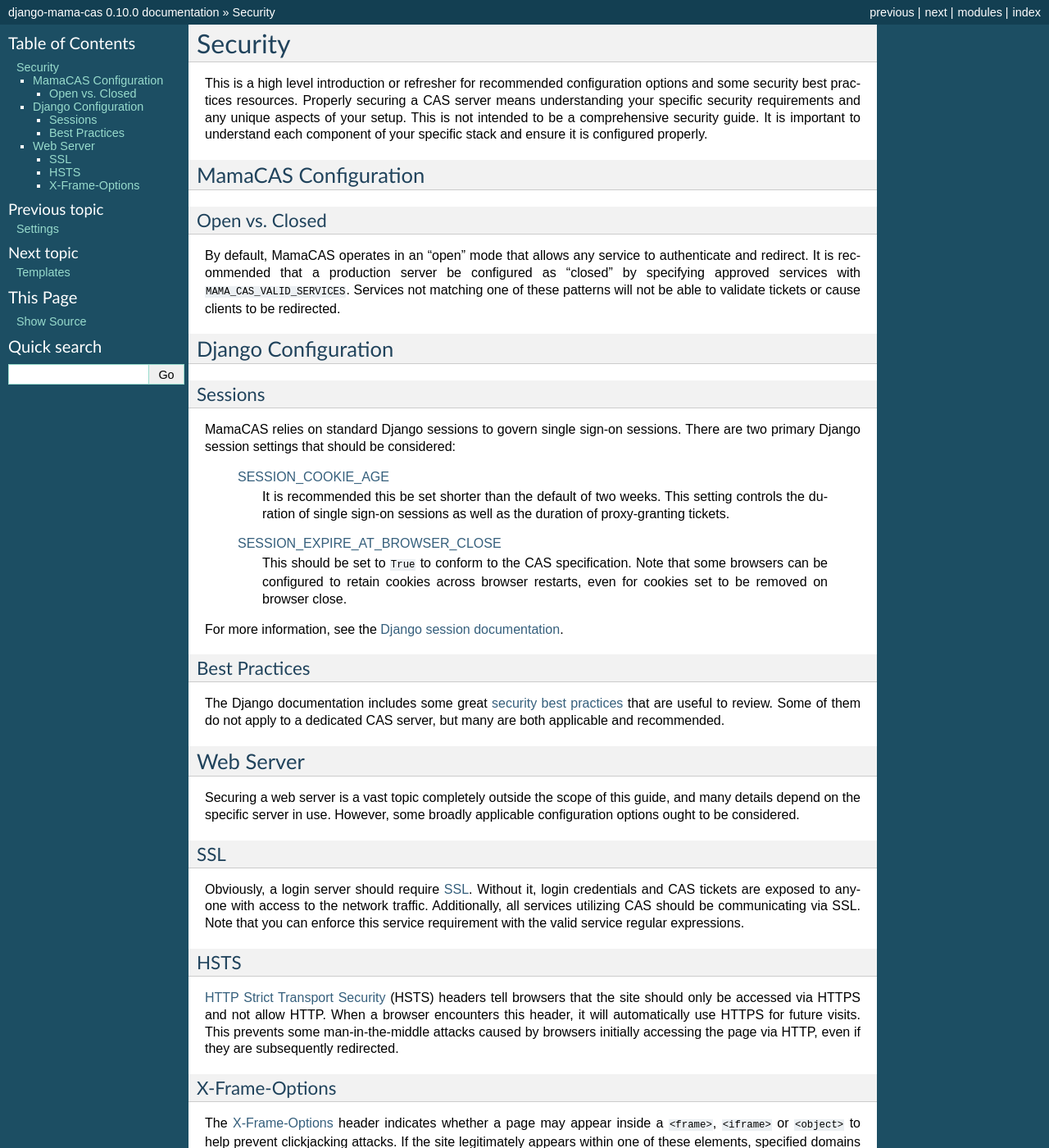
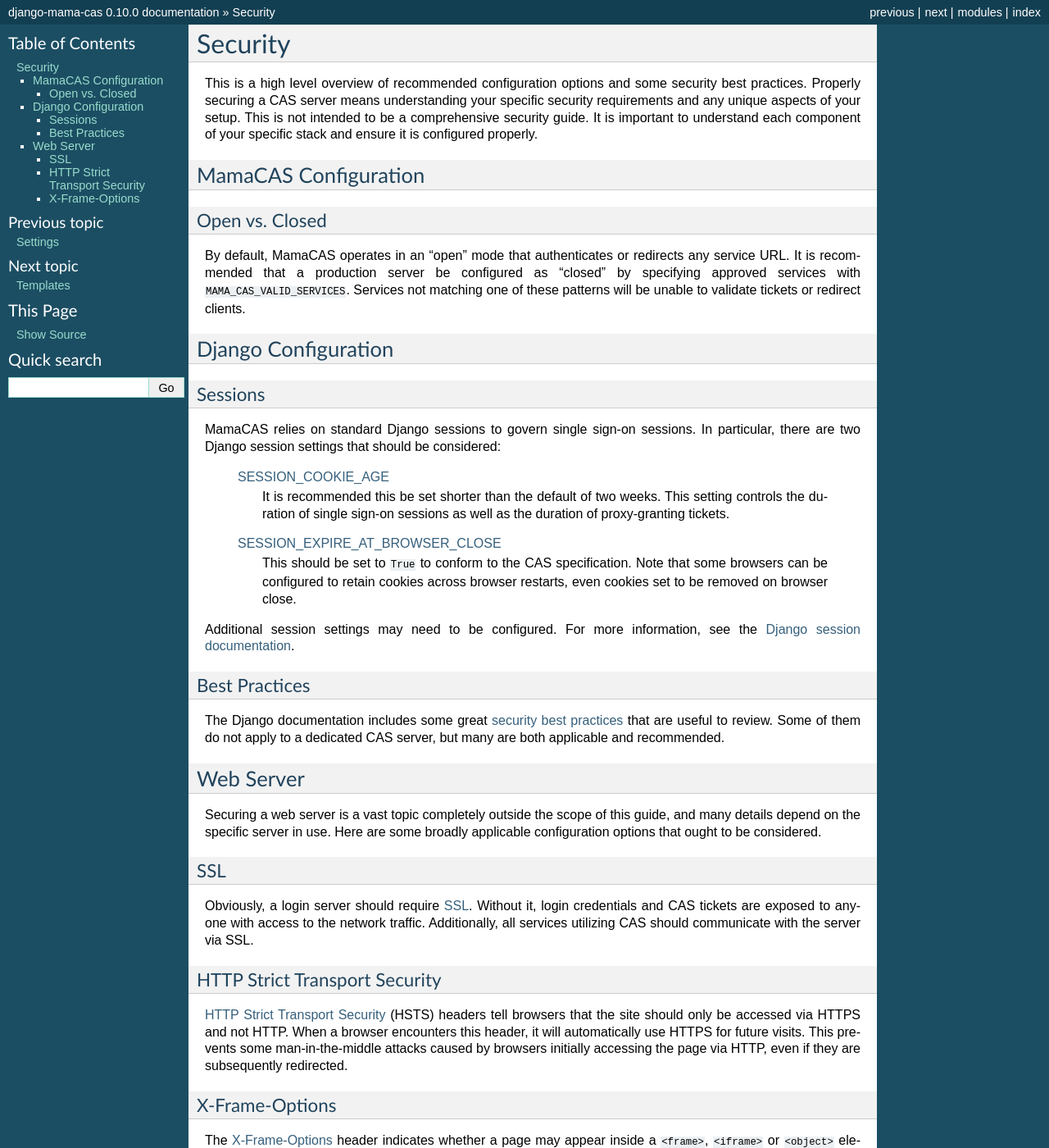
Before and after one commit to jbittel/django-mama-cas, a Sphinx documentation site: the page built from docs/security.rst, in a window 1280 px wide and 1400 px high. Shown: the whole window at 82% size. Built offline with Sphinx 7.4.7, drawn with Linux system fonts in a browser that asks for light colours; some of the changed text lies outside the part shown.

Commit message:
Improve security documentation

```diff
--- a/docs/security.rst
+++ b/docs/security.rst
@@ -3,12 +3,12 @@
 Security
 ========
 
-This is a high level introduction or refresher for recommended configuration
-options and some security best practices resources. Properly securing a CAS
-server means understanding your specific security requirements and any unique
-aspects of your setup. This is not intended to be a comprehensive security
-guide. It is important to understand each component of your specific stack and
-ensure it is configured properly.
+This is a high level overview of recommended configuration options and some
+security best practices. Properly securing a CAS server means understanding
+your specific security requirements and any unique aspects of your setup. This
+is not intended to be a comprehensive security guide. It is important to
+understand each component of your specific stack and ensure it is configured
+properly.
 
 MamaCAS Configuration
 ---------------------
@@ -16,11 +16,11 @@
 Open vs. Closed
 ~~~~~~~~~~~~~~~
 
-By default, MamaCAS operates in an "open" mode that allows any service to
-authenticate and redirect. It is recommended that a production server be
-configured as "closed" by specifying approved services with
-``MAMA_CAS_VALID_SERVICES``. Services not matching one of these patterns
-will not be able to validate tickets or cause clients to be redirected.
+By default, MamaCAS operates in an "open" mode that authenticates or redirects
+any service URL. It is recommended that a production server be configured as
+"closed" by specifying approved services with ``MAMA_CAS_VALID_SERVICES``.
+Services not matching one of these patterns will be unable to validate tickets
+or redirect clients.
 
 Django Configuration
 --------------------
@@ -29,7 +29,7 @@
 ~~~~~~~~
 
 MamaCAS relies on standard Django sessions to govern single sign-on sessions.
-There are two primary Django session settings that should be considered:
+In particular, there are two Django session settings that should be considered:
 
    `SESSION_COOKIE_AGE`_
       It is recommended this be set shorter than the default of two weeks.
@@ -39,9 +39,10 @@
    `SESSION_EXPIRE_AT_BROWSER_CLOSE`_
       This should be set to ``True`` to conform to the CAS specification.
       Note that some browsers can be configured to retain cookies across
-      browser restarts, even for cookies set to be removed on browser close.
+      browser restarts, even cookies set to be removed on browser close.
 
-For more information, see the `Django session documentation`_.
+Additional session settings may need to be configured. For more information,
+see the `Django session documentation`_.
 
 Best Practices
 ~~~~~~~~~~~~~~
@@ -54,34 +55,33 @@
 ----------
 
 Securing a web server is a vast topic completely outside the scope of this
-guide, and many details depend on the specific server in use. However, some
-broadly applicable configuration options ought to be considered.
+guide, and many details depend on the specific server in use. Here are some
+broadly applicable configuration options that ought to be considered.
 
 SSL
 ~~~
 
 Obviously, a login server should require `SSL`_. Without it, login credentials
 and CAS tickets are exposed to anyone with access to the network traffic.
-Additionally, all services utilizing CAS should be communicating via SSL. Note
-that you can enforce this service requirement with the valid service regular
-expressions.
+Additionally, all services utilizing CAS should communicate with the server
+via SSL.
 
-HSTS
-~~~~
+HTTP Strict Transport Security
+~~~~~~~~~~~~~~~~~~~~~~~~~~~~~~
 
 `HTTP Strict Transport Security`_ (HSTS) headers tell browsers that the site
-should only be accessed via HTTPS and not allow HTTP. When a browser
-encounters this header, it will automatically use HTTPS for future visits.
-This prevents some man-in-the-middle attacks caused by browsers initially
-accessing the page via HTTP, even if they are subsequently redirected.
+should only be accessed via HTTPS and not HTTP. When a browser encounters this
+header, it will automatically use HTTPS for future visits. This prevents some
+man-in-the-middle attacks caused by browsers initially accessing the page via
+HTTP, even if they are subsequently redirected.
 
 X-Frame-Options
 ~~~~~~~~~~~~~~~
 
 The `X-Frame-Options`_ header indicates whether a page may appear inside a
-``<frame>``, ``<iframe>`` or ``<object>`` to help prevent clickjacking
-attacks. If the site legitimately appears within one of these elements,
-specified domains may be whitelisted.
+``<frame>``, ``<iframe>`` or ``<object>`` element to mitigate clickjacking
+attacks. If the site should legitimately appear within one of these elements,
+valid domains may be whitelisted.
 
 .. _SESSION_COOKIE_AGE: https://docs.djangoproject.com/en/dev/ref/settings/#std:setting-SESSION_COOKIE_AGE
 .. _SESSION_EXPIRE_AT_BROWSER_CLOSE: https://docs.djangoproject.com/en/dev/ref/settings/#std:setting-SESSION_EXPIRE_AT_BROWSER_CLOSE
```
